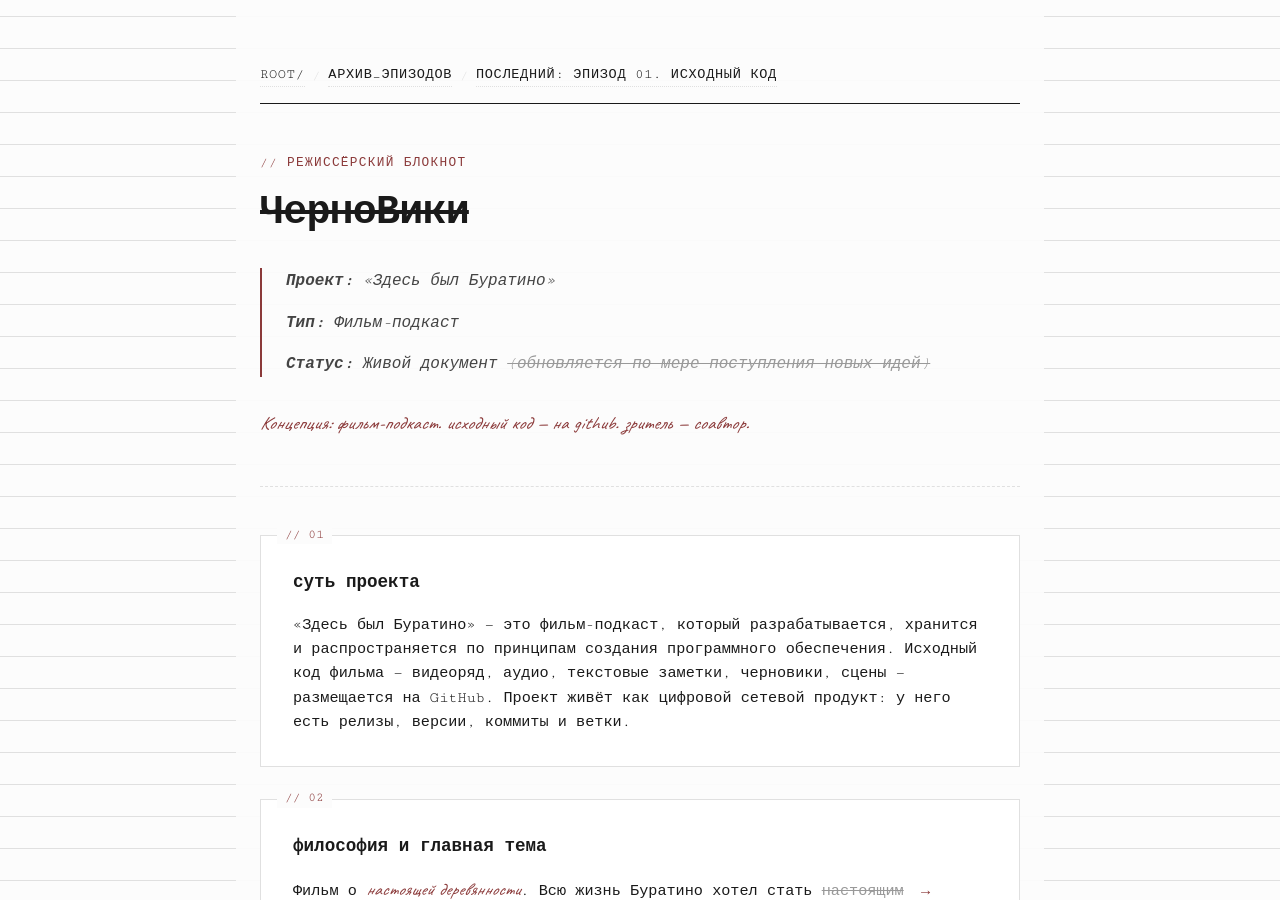
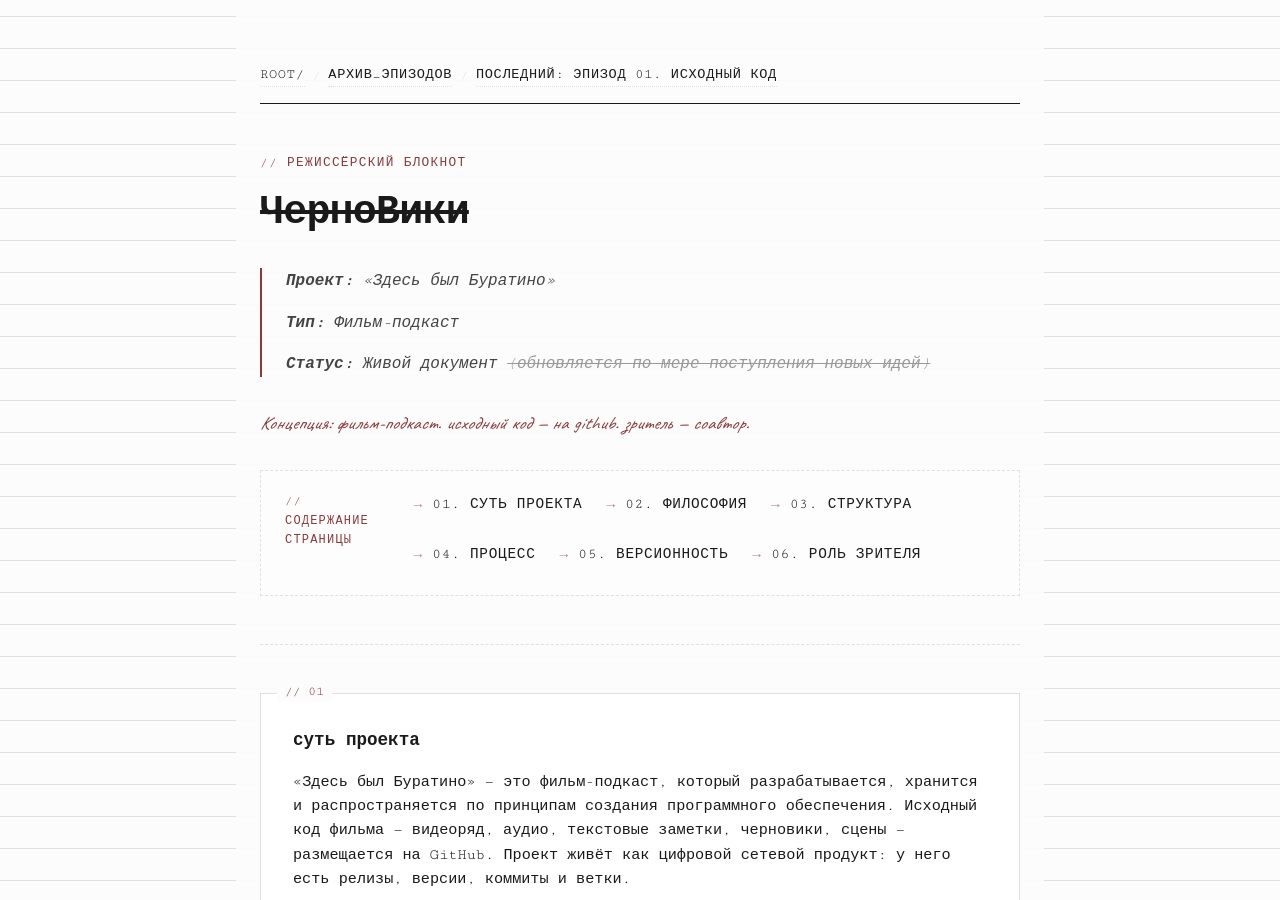
Before and after one commit to avecher/lab, a Jekyll site: the page built from index.md, in a window 1280 px wide and 900 px high. Built offline with Jekyll 4.4.1, drawn with Linux system fonts in a browser that asks for light colours.

Commit message:
Update index.md
Добавлен блок навигации

```diff
--- a/index.md
+++ b/index.md
@@ -14,6 +14,20 @@ title: ЧерноВики
 >**Статус:** Живой документ <span class="strikethrough">(обновляется по мере поступления новых идей)</span>
 
 <span class="handwritten">Концепция: фильм-подкаст. исходный код — на github. зритель — соавтор.</span>
+
+
+<!-- БЛОК ЛОКАЛЬНОЙ НАВИГАЦИИ (ЯКОРЯ) -->
+<nav class="local-nav">
+  <span class="local-nav-title">// содержание страницы</span>
+  <ul>
+    <li><a href="#manifest">01. Суть проекта</a></li>
+    <li><a href="#philosophy">02. Философия</a></li>
+    <li><a href="#structure">03. Структура</a></li>
+    <li><a href="#process">04. Процесс</a></li>
+    <li><a href="#versions">05. Версионность</a></li>
+    <li><a href="#viewer">06. Роль зрителя</a></li>
+  </ul>
+</nav>
 
 <hr>
 
```
